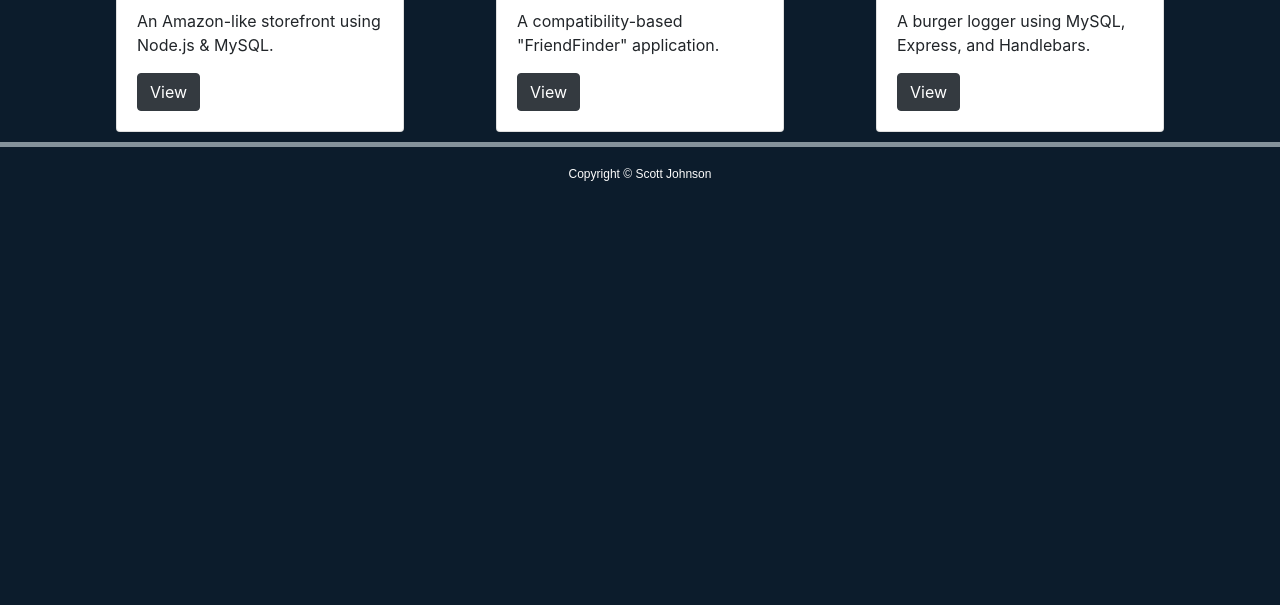
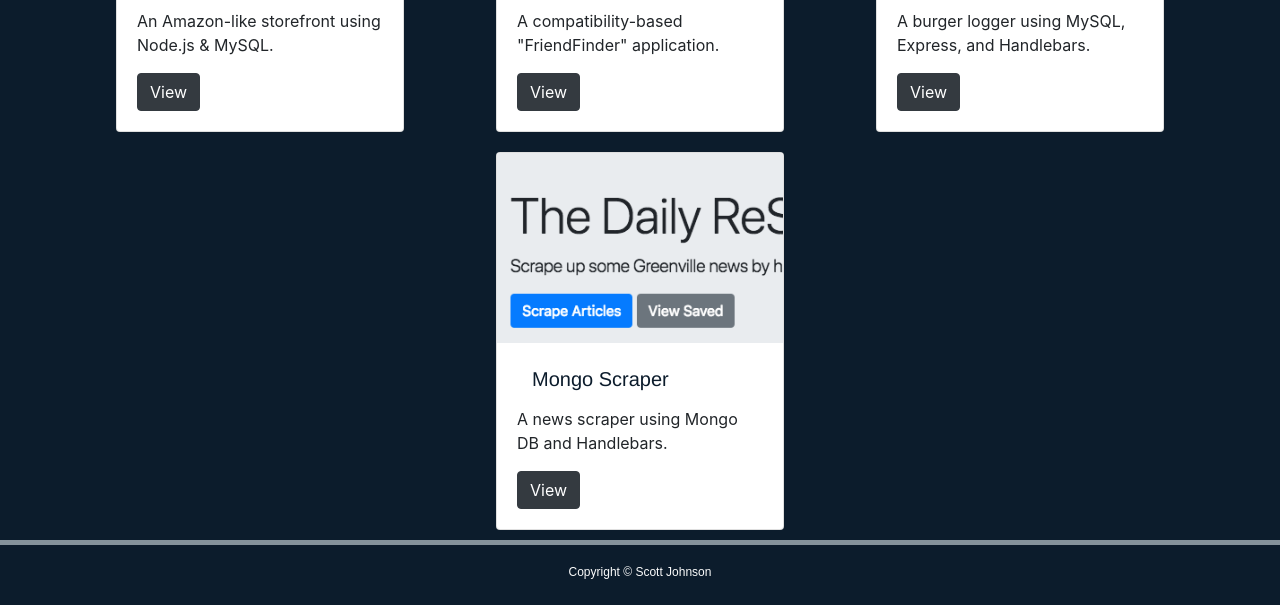
Before and after one commit to rscottjohnson/portfolio-version2, a plain HTML site: page portfolio.html in a window 1280 px wide. Shown: the part 1429-2034 px from the top of the page. Before the commit the page ends 1636 px from the top, so only its background shows below. Drawn offline with nearby package versions, Linux system fonts and the light colour scheme.

Commit message:
Added MongoScraper to Portfolio

```diff
--- a/portfolio.html
+++ b/portfolio.html
@@ -142,6 +142,16 @@
                     </div>
                 </div>
             </div>
+            <div class="col-sm">
+                <div class="card mx-auto" style="width: 18rem;">
+                    <img class="card-img-top" src="assets/images/MongoScraper.jpg" alt="MongoScraper">
+                    <div class="card-body">
+                        <h5 class="card-title">Mongo Scraper</h5>
+                        <p class="card-text">A news scraper using Mongo DB and Handlebars.</p>
+                        <a href="https://rscottjohnson.github.io/MongoScraper/" class="btn btn-dark">View</a>
+                    </div>
+                </div>
+            </div>
         </div>
     </div>
 
```
Also changed, not shown: assets/images/MongoScraper.jpg (added).
